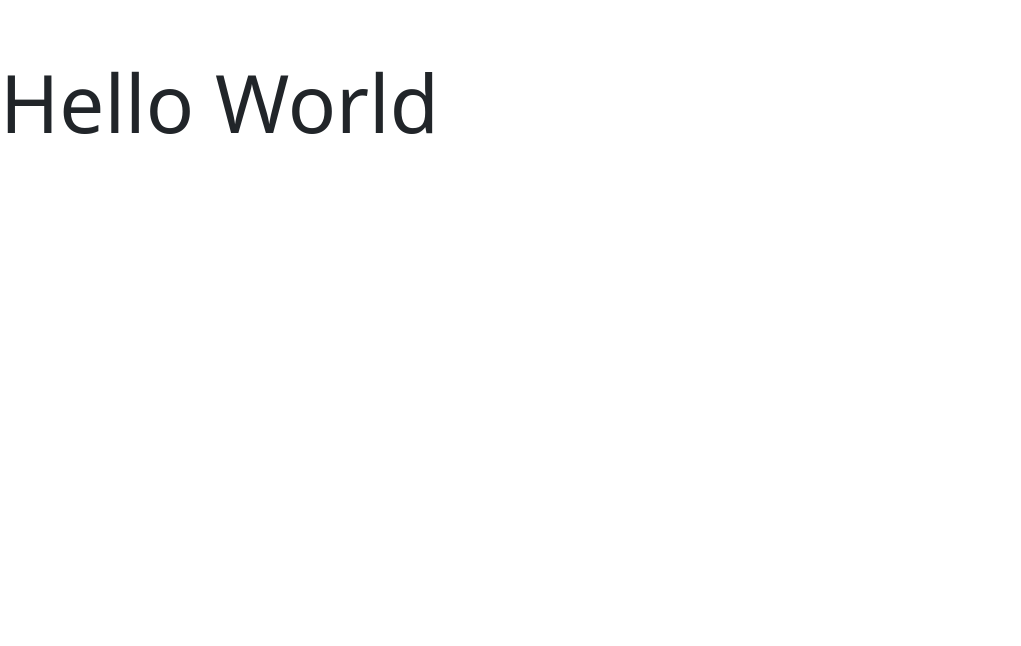
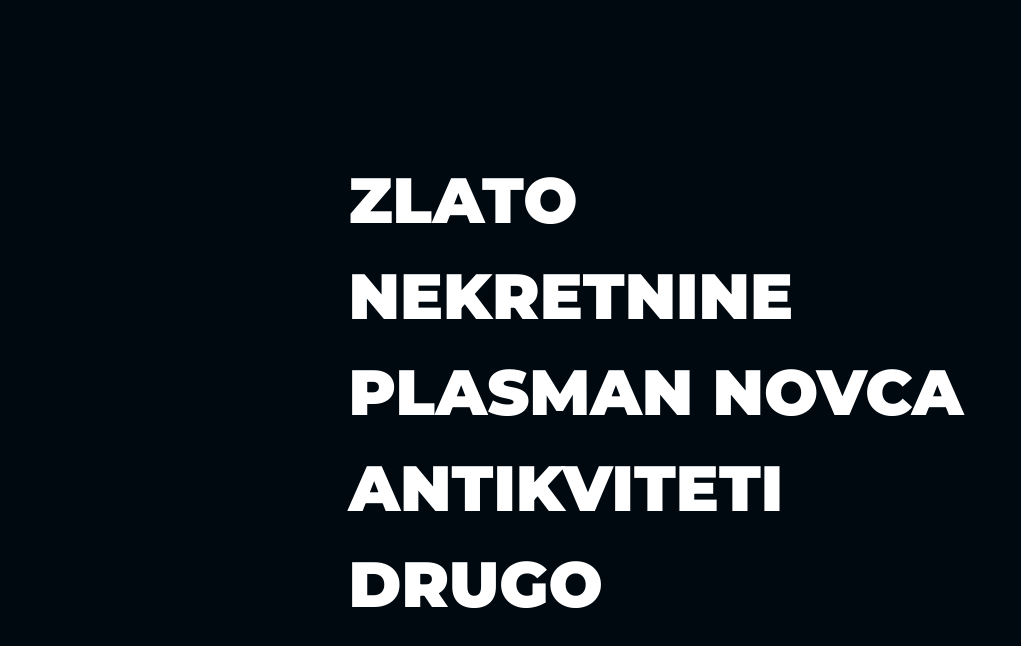
Before and after one commit to colar245/hero.zalagaonica.dzoker.co.rs, an Eleventy site: page src/index.html in a window 1280 px wide. Shown: the whole page, without its empty margins (0-1021 px from the left). Built offline with nearby package versions, Linux system fonts and the light colour scheme; Eleventy itself is replaced by a stand-in of ours; files that its build step writes are made by us from their sources.

Commit message:
side menu

```diff
--- a/scss/libs/_fonts.scss
+++ b/scss/libs/_fonts.scss
@@ -0,0 +1 @@
+@import url('https://fonts.googleapis.com/css2?family=Montserrat:wght@900&display=swap');
--- a/scss/libs/_vars.scss
+++ b/scss/libs/_vars.scss
@@ -1,7 +1,7 @@
 /*
 *   Colors
 */
-$color-title: #E17055;
+$color-title: #8bafce;
 $color-title-d: #e25a39;
 
-$color-bg: #1F303C;
+$color-bg: #010910;
--- a/scss/main.scss
+++ b/scss/main.scss
@@ -11,3 +11,63 @@
  * Vars
  */
  @import "libs/vars";
+
+* {
+    margin: 0;
+    padding: 0;
+    box-sizing: border-box;
+}
+.menu {
+    font-family: 'Montserrat', sans-serif;
+    position: relative;
+    width: 100%;
+    height: 100vh;
+    display: flex;
+    justify-content: center;
+    align-items: center;
+    background: $color-bg;
+    overflow: hidden;
+    ul {
+        position: relative;
+        display: flex;
+        flex-direction: column;
+        li {
+            list-style: none;
+            a {
+                position: relative;
+                display: block;
+                text-decoration: none;
+                text-transform: uppercase;
+                font-size: 4em;
+                color: #fff;
+                font-weight: 700;
+                transition: 500ms;
+            }
+            a:hover {
+                color: rgba(255,255,255,0.1);
+                transform: translateY(-20px);
+            }
+            a::before {
+                content: attr(data-text);
+                position: absolute;
+                bottom: -10px;
+                pointer-events: none;
+                z-index: 1;
+                font-size: .35em;
+                color: $color-title;
+                font-weight: 500;
+                letter-spacing: 100px;
+                opacity: 0;
+                transition: 500ms;
+                text-shadow: 0 0 10px $color-title,
+                0 0 30px $color-title,
+                0 0 80px $color-title;
+            }
+            a:hover::before {
+                letter-spacing: 6px;
+                opacity: 1;
+                transition-delay: 250ms;
+            }
+        }
+    }
+}
--- a/src/index.html
+++ b/src/index.html
@@ -11,7 +11,20 @@
     <link rel="stylesheet" href="../assets/css/main.css" />
   </head>
   <body>
-    <h1 class="display-1">Hello World</h1>
+    <!-- ZLATO
+NEKRETNINE
+PLASMAN NOVCA
+ANTIKVITETI
+DRUGO -->
+    <section class="menu">
+      <ul>
+        <li><a href="#" data-text="zlato">zlato</a></li>
+        <li><a href="#" data-text="nekretnine">nekretnine</a></li>
+        <li><a href="#" data-text="plasman novca">plasman novca</a></li>
+        <li><a href="#" data-text="antikviteti">antikviteti</a></li>
+        <li><a href="#" data-text="drugo">drugo</a></li>
+      </ul>
+    </section>
     <!-- Bootstrap -->
     <script
       type="text/javascript"
```
Also changed, not shown: src/assets/css/main.css.
